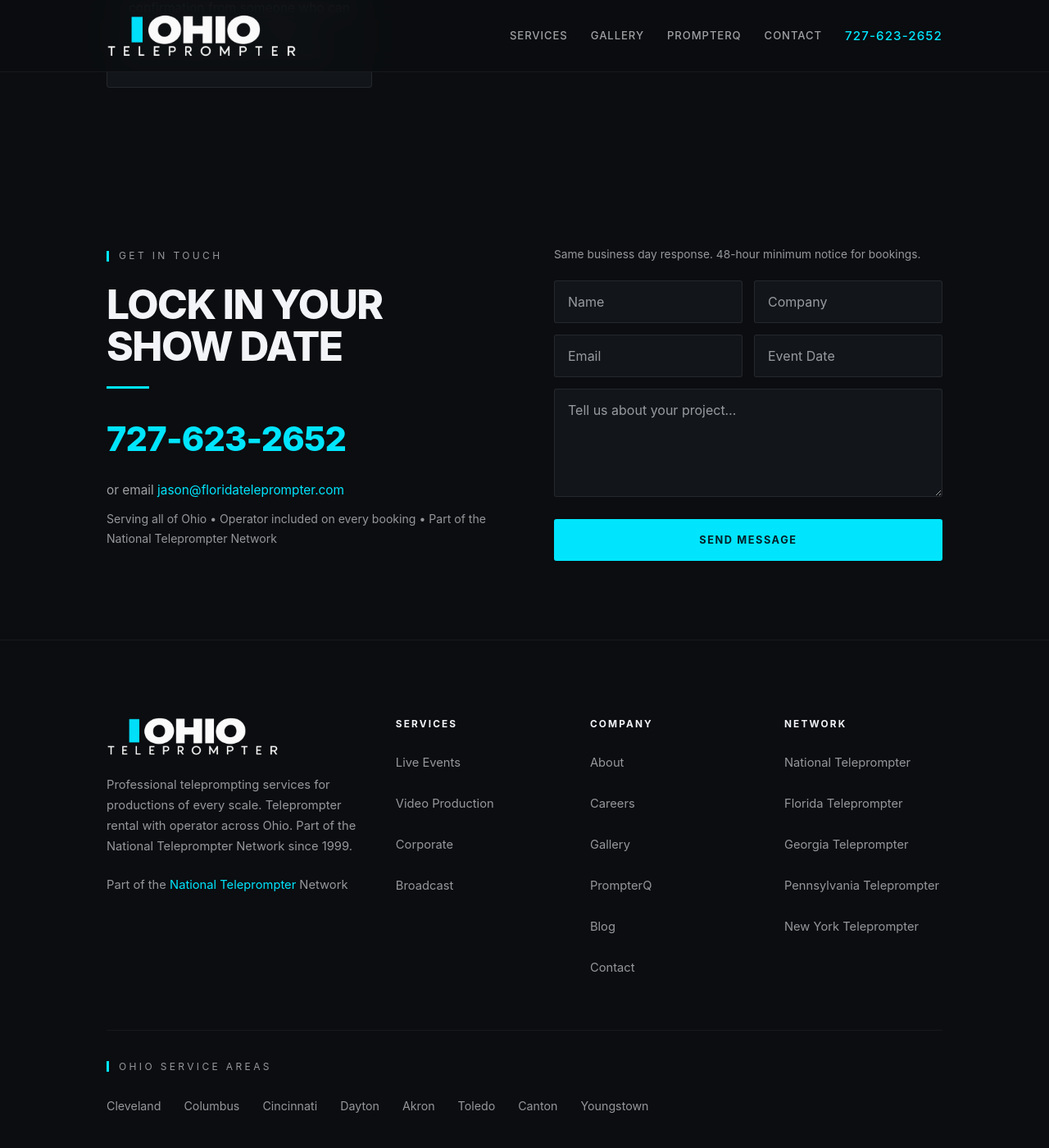
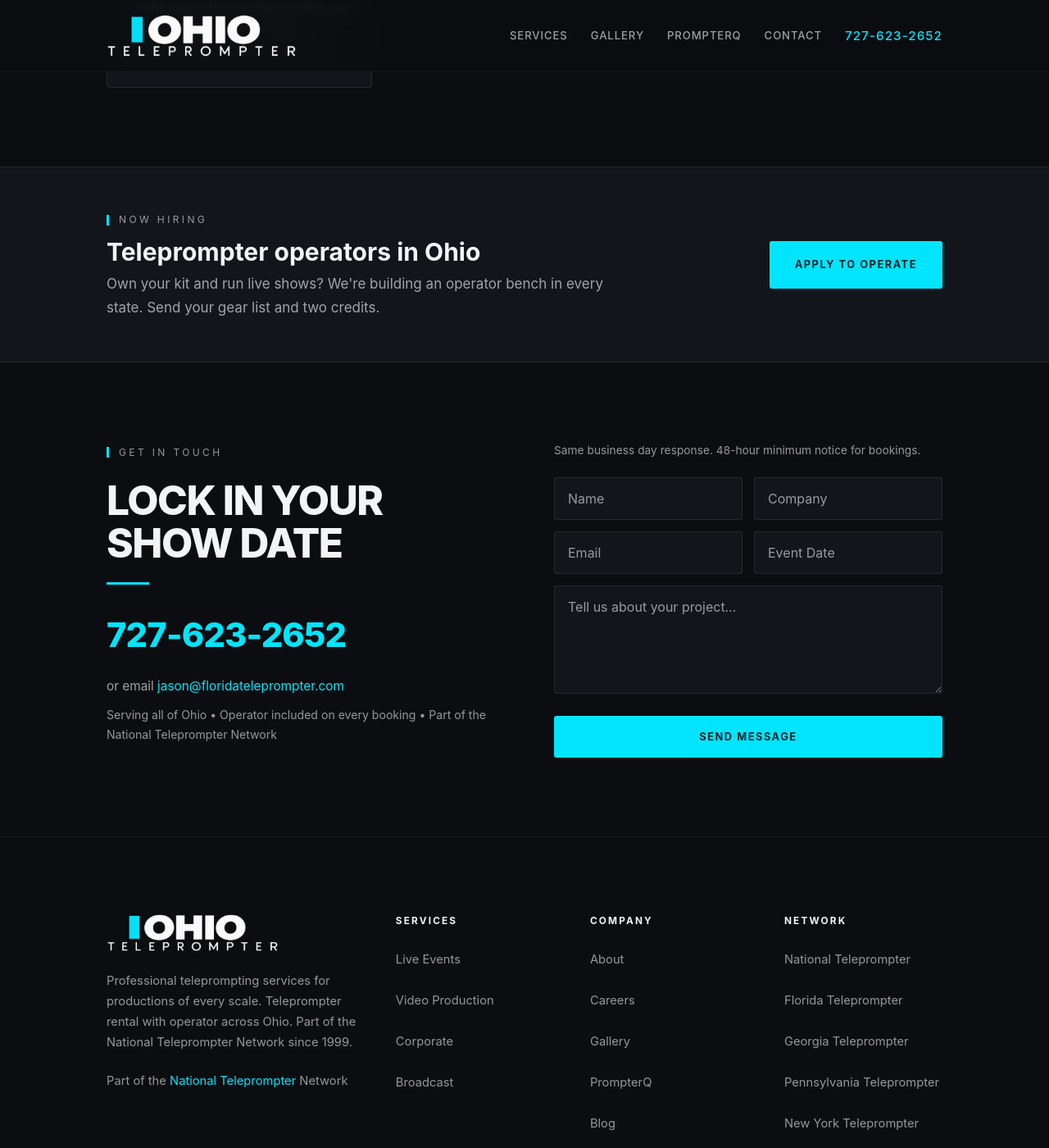
Before and after one commit to jasproj/ohioteleprompter, a Jekyll site: the page index.html, which Jekyll copies as it is, in a window 1280 px wide and 1400 px high, scrolled down 7399 px. Shown: the whole window at 82% size. Built offline with Jekyll 4.4.1, drawn with Linux system fonts in a browser that asks for light colours.

Commit message:
feat: "Now Hiring Operators" band above the contact section (#48)
A visible operator-recruiting callout on the home page. Until now the only
path to the application form was a footer link. The band names the state,
says what we want (own kit, live-show experience, gear list + two credits)
and sends applicants to the existing careers page. Styled with the site's
own CSS variables; no new colors, fonts or scripts. Verified at 1280 and
390 wide.


Claude-Session: https://claude.ai/code/session_01SW4oYwAA8ZEcmkVZYUBX96

Co-authored-by: Claude Fable 5.1 <noreply@anthropic.com>

```diff
--- a/index.html
+++ b/index.html
@@ -522,7 +522,14 @@
             .hero-vp { max-width: 46ch; }
             .nav-links a { display: block; }
         }
-</style>
+
+        /* Hiring band */
+        .hiring { padding: clamp(36px, 4vw, 56px) 0; background: var(--surface); border-top: 1px solid var(--line); border-bottom: 1px solid var(--line); }
+        .hiring-wrap { display: flex; align-items: center; justify-content: space-between; gap: 28px; flex-wrap: wrap; }
+        .hiring-title { font-size: clamp(22px, 2.6vw, 30px); line-height: 1.15; margin: 6px 0 8px; }
+        .hiring-text { color: var(--text-dim); margin: 0; max-width: 60ch; }
+        .hiring .btn { white-space: nowrap; }
+    </style>
 </head>
 <body>
 
@@ -799,6 +806,18 @@
         </div>
     </section>
 
+        <!-- Hiring -->
+    <section class="hiring" id="hiring" aria-label="Now hiring teleprompter operators">
+        <div class="wrap hiring-wrap">
+            <div>
+                <span class="eyebrow">Now Hiring</span>
+                <h2 class="hiring-title">Teleprompter operators in Ohio</h2>
+                <p class="hiring-text">Own your kit and run live shows? We're building an operator bench in every state. Send your gear list and two credits.</p>
+            </div>
+            <a href="careers.html" class="btn btn-primary">Apply to operate</a>
+        </div>
+    </section>
+
     <!-- Contact -->
     <section class="contact" id="contact">
         <div class="wrap">
```
